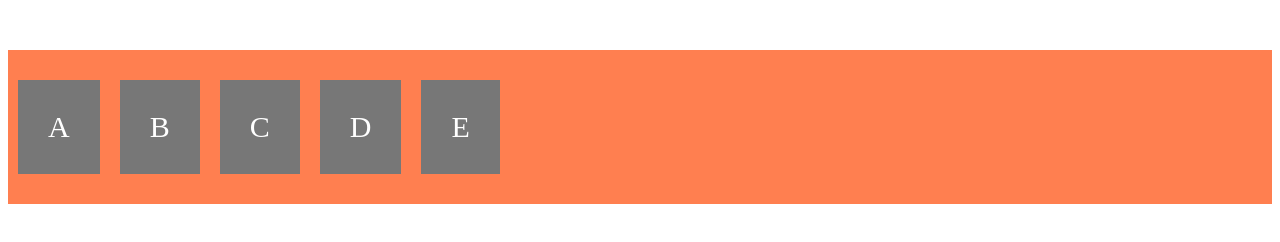
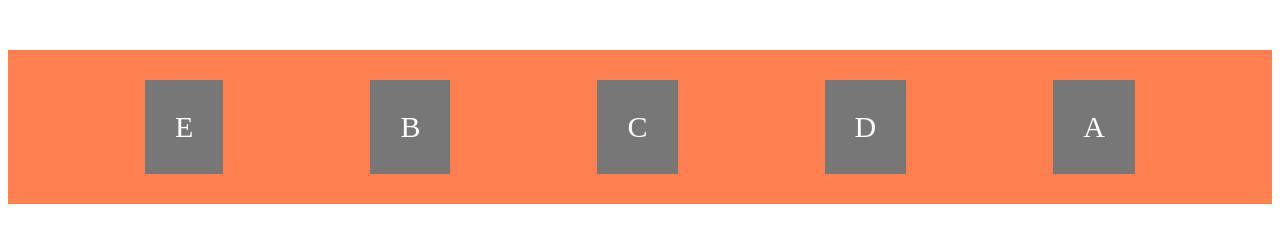
Before and after one commit to keyDevOps/Boostrap4, a plain HTML site: page Index.html in a window 1280 px wide. Drawn offline with nearby package versions, Linux system fonts and the light colour scheme.

Commit message:
Flex Item Properties

```diff
--- a/Index.html
+++ b/Index.html
@@ -14,9 +14,9 @@
       background-color:coral;
       display: flex;/* df */
       flex-direction: row;/* fxd:r */
-      flex-wrap: nowrap;
+      /* flex-wrap: nowrap; */
       /* flex-flow: row wrap; */
-      justify-content: flex-start;/* flex-end , center, space-between ,space-around,space-evenly */
+      justify-content: space-evenly;/* flex-end , center, space-between ,space-around,space-evenly */
     }
 
     .item{
@@ -27,6 +27,14 @@
       font-size: 30px;/* fz30 */
       color: #ffffff;
     }
+/* Flex Item Properties */
+    .item1{
+      order:1;
+    }
+
+    .item5{
+      order:-1;
+    }
     </style>
   </head>
   <body>
@@ -35,7 +43,7 @@
      <div class="item item2">B</div>
      <div class="item item3">C</div>
      <div class="item item4">D</div>
-     <div class="item item4">E</div>
+     <div class="item item5">E</div>
     </div>
     <script src="https://code.jquery.com/jquery-3.3.1.slim.min.js" integrity="sha384-q8i/X+965DzO0rT7abK41JStQIAqVgRVzpbzo5smXKp4YfRvH+8abtTE1Pi6jizo" crossorigin="anonymous"></script>
     <script src="https://cdnjs.cloudflare.com/ajax/libs/popper.js/1.14.7/umd/popper.min.js" integrity="sha384-UO2eT0CpHqdSJQ6hJty5KVphtPhzWj9WO1clHTMGa3JDZwrnQq4sF86dIHNDz0W1" crossorigin="anonymous"></script>
```
